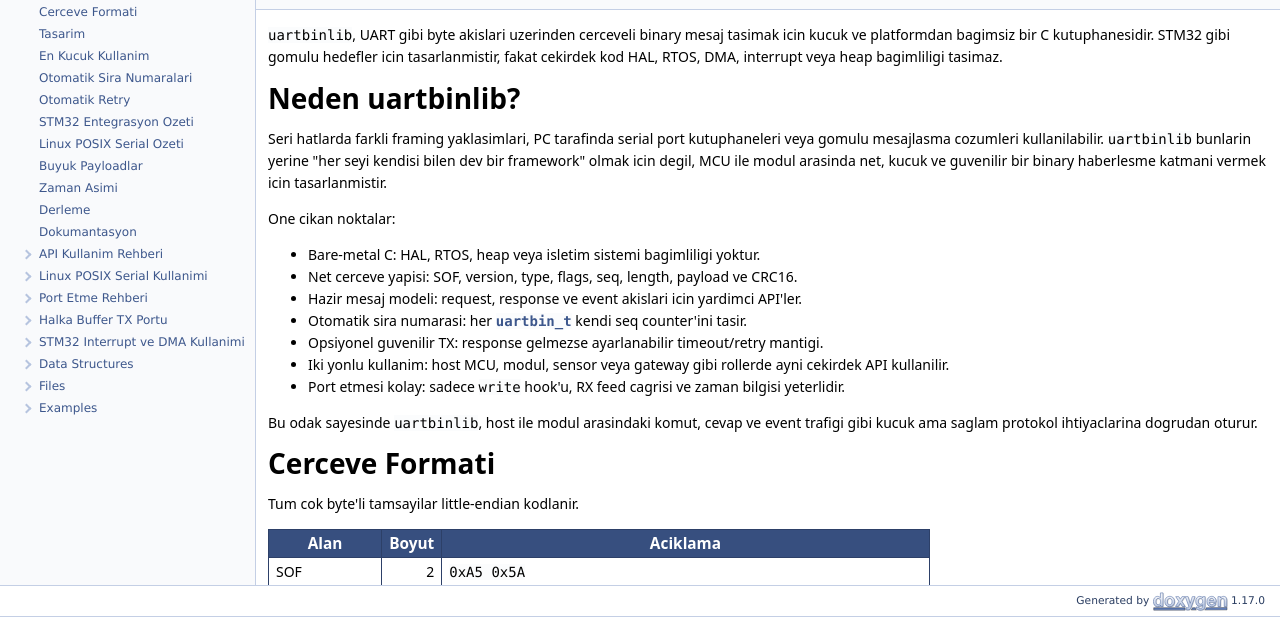
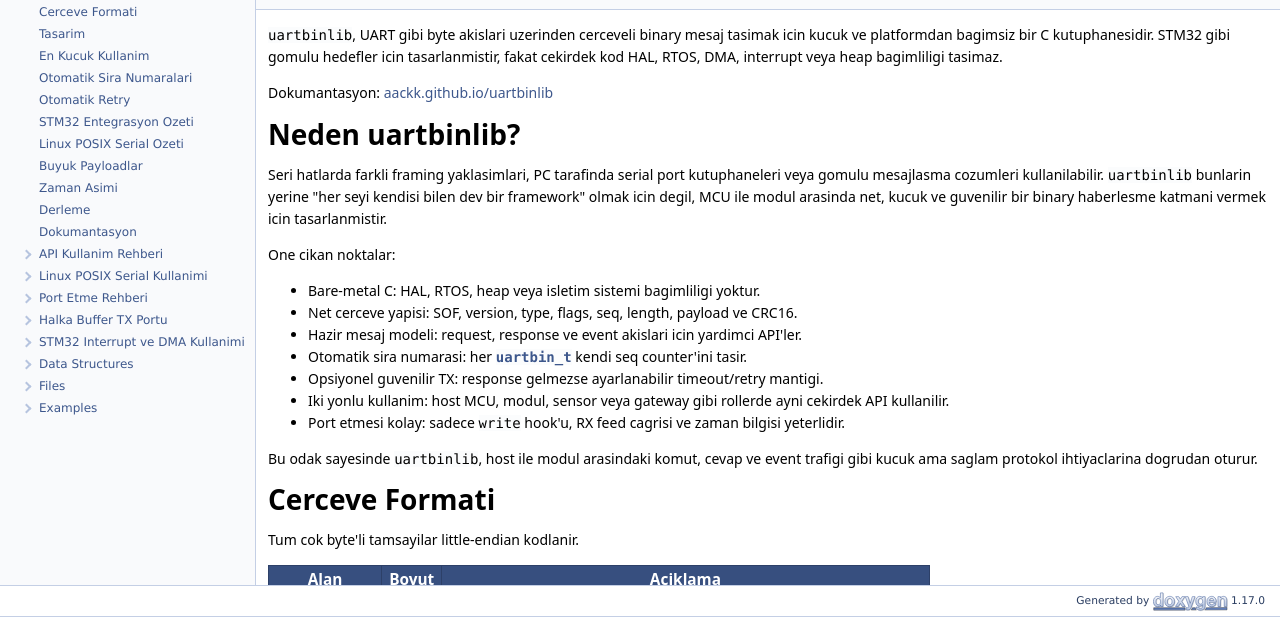
Before and after one commit to AACKK/uartbinlib, a plain HTML site: page docs/html/index.html in a window 1280 px wide. Shown: the part 182-800 px from the top of the page. Drawn offline with Linux system fonts and the light colour scheme.

Commit message:
Add documentation link to README

```diff
--- a/docs/html/index.html
+++ b/docs/html/index.html
@@ -124,6 +124,7 @@ document.addEventListener('DOMContentLoaded',() => { initNavTree('index.html',''
 <div class="contents">
 <div class="textblock"><p><a class="anchor" id="md__r_e_a_d_m_e"></a></p>
 <p><span class="tt">uartbinlib</span>, UART gibi byte akislari uzerinden cerceveli binary mesaj tasimak icin kucuk ve platformdan bagimsiz bir C kutuphanesidir. STM32 gibi gomulu hedefler icin tasarlanmistir, fakat cekirdek kod HAL, RTOS, DMA, interrupt veya heap bagimliligi tasimaz.</p>
+<p>Dokumantasyon: <a href="https://aackk.github.io/uartbinlib/">aackk.github.io/uartbinlib</a></p>
 <h1 class="doxsection"><a class="anchor" id="autotoc_md1"></a>
 Neden uartbinlib?</h1>
 <p>Seri hatlarda farkli framing yaklasimlari, PC tarafinda serial port kutuphaneleri veya gomulu mesajlasma cozumleri kullanilabilir. <span class="tt">uartbinlib</span> bunlarin yerine "her seyi kendisi bilen dev bir framework" olmak icin degil, MCU ile modul arasinda net, kucuk ve guvenilir bir binary haberlesme katmani vermek icin tasarlanmistir.</p>
```
Also changed, not shown: 1 other file.
